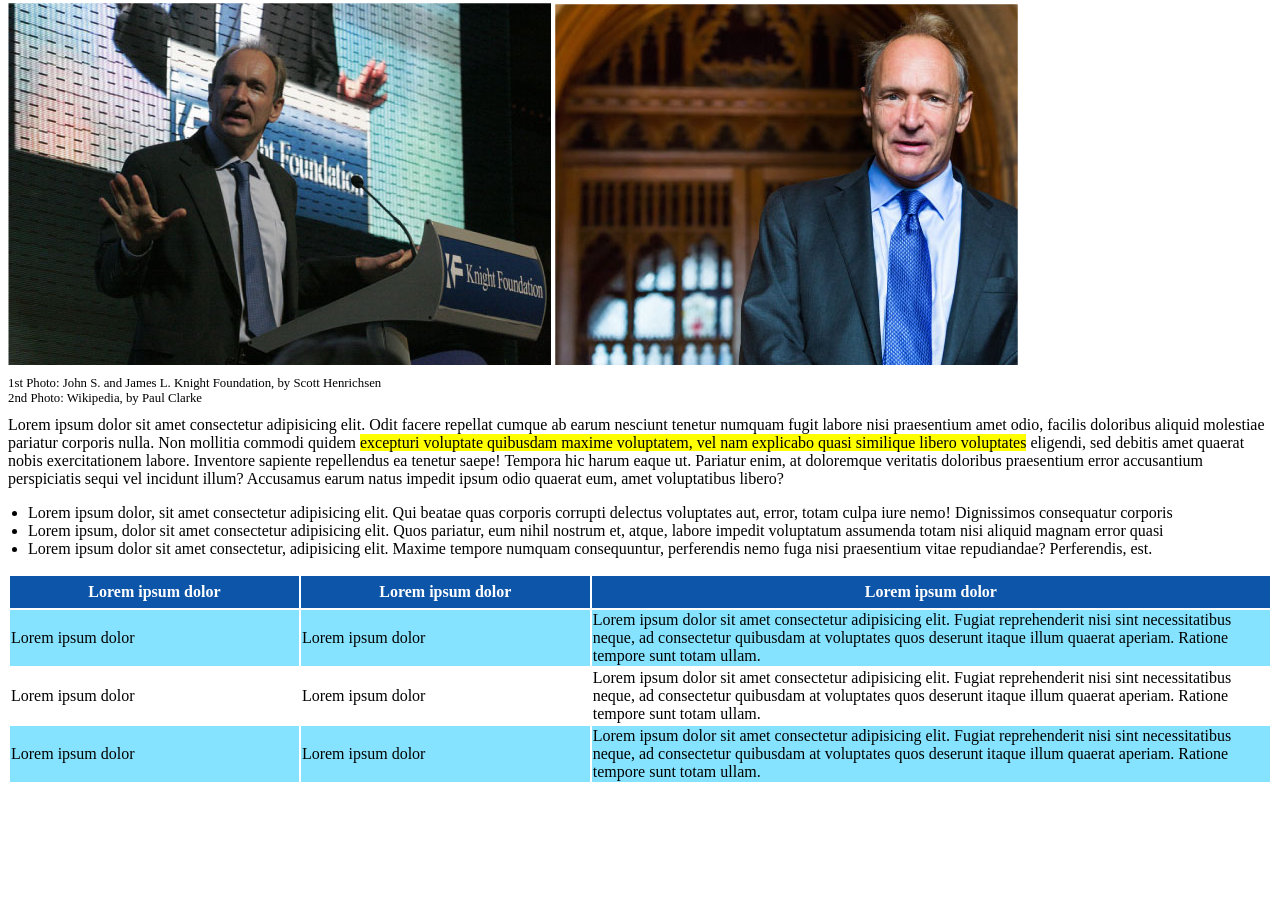
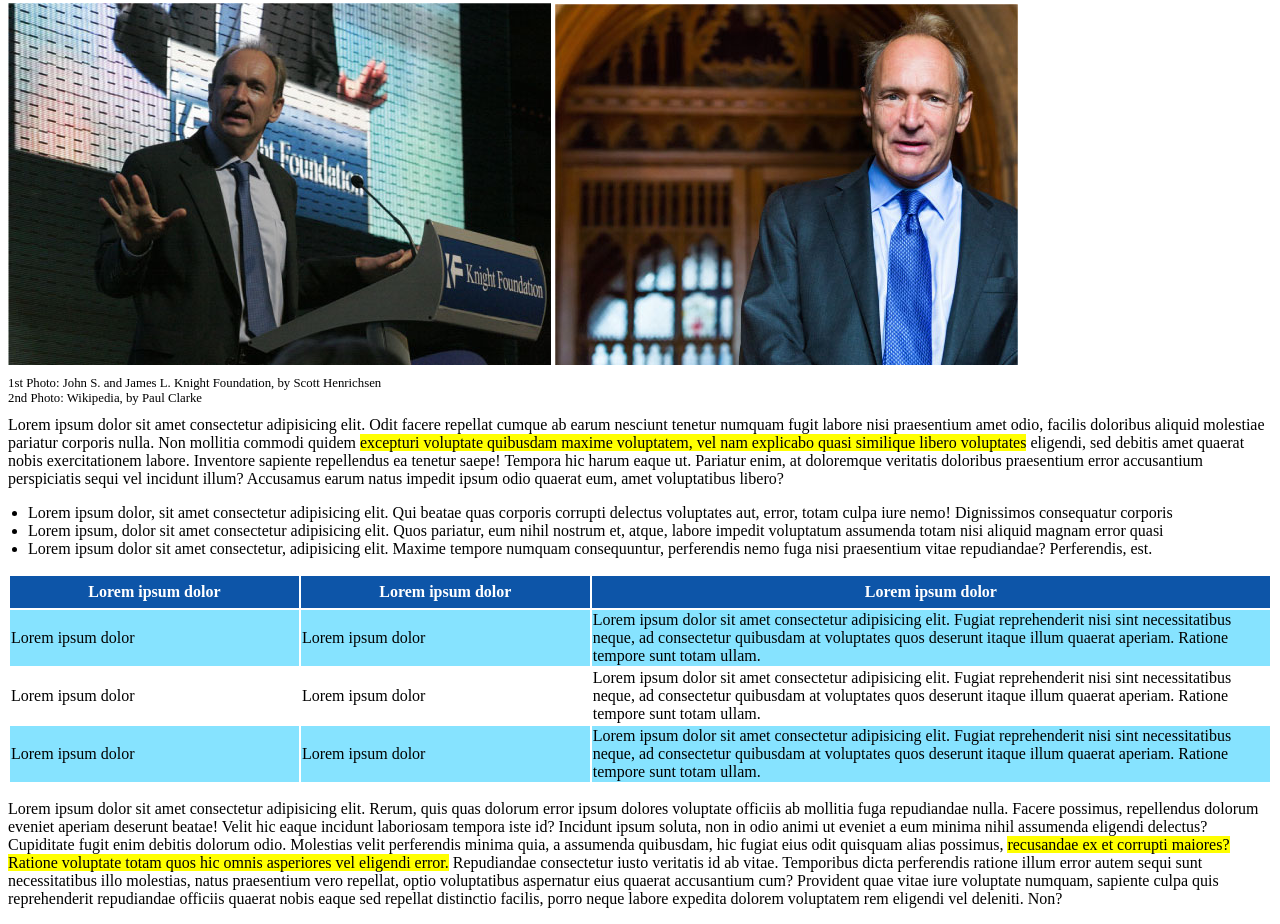
Before and after one commit to FlorianKomnino/html-css-booleaner, a plain HTML site: page index.html in a window 1280 px wide. Shown: the part 387-1311 px from the top of the page. Before the commit the page ends 1179 px from the top, so only its background shows below. Drawn offline with Linux system fonts and the light colour scheme.

Commit message:
created <section> "text n. 2"

```diff
--- a/index.html
+++ b/index.html
@@ -115,16 +115,14 @@
             </table>
         </section>
 
-        <section>
-
-        </section>
+                    <!-- Text N. 2 -->
 
         <section>
-
-        </section>
-
-        <section>
-
+            <p>Lorem ipsum dolor sit amet consectetur adipisicing elit. Rerum, quis quas dolorum error ipsum dolores voluptate officiis ab mollitia fuga repudiandae nulla. Facere possimus, repellendus dolorum eveniet aperiam deserunt beatae!
+            Velit hic eaque incidunt laboriosam tempora iste id? Incidunt ipsum soluta, non in odio animi ut eveniet a eum minima nihil assumenda eligendi delectus? Cupiditate fugit enim debitis dolorum odio.
+            Molestias velit perferendis minima quia, a assumenda quibusdam, hic fugiat eius odit quisquam alias possimus, <spam class="highlited">recusandae ex et corrupti maiores? Ratione voluptate totam quos hic omnis asperiores vel eligendi error.</spam>
+            Repudiandae consectetur iusto veritatis id ab vitae. Temporibus dicta perferendis ratione illum error autem sequi sunt necessitatibus illo molestias, natus praesentium vero repellat, optio voluptatibus aspernatur eius quaerat accusantium cum?
+            Provident quae vitae iure voluptate numquam, sapiente culpa quis reprehenderit repudiandae officiis quaerat nobis eaque sed repellat distinctio facilis, porro neque labore expedita dolorem voluptatem rem eligendi vel deleniti. Non?</p>
         </section>
     </main>
 
```
